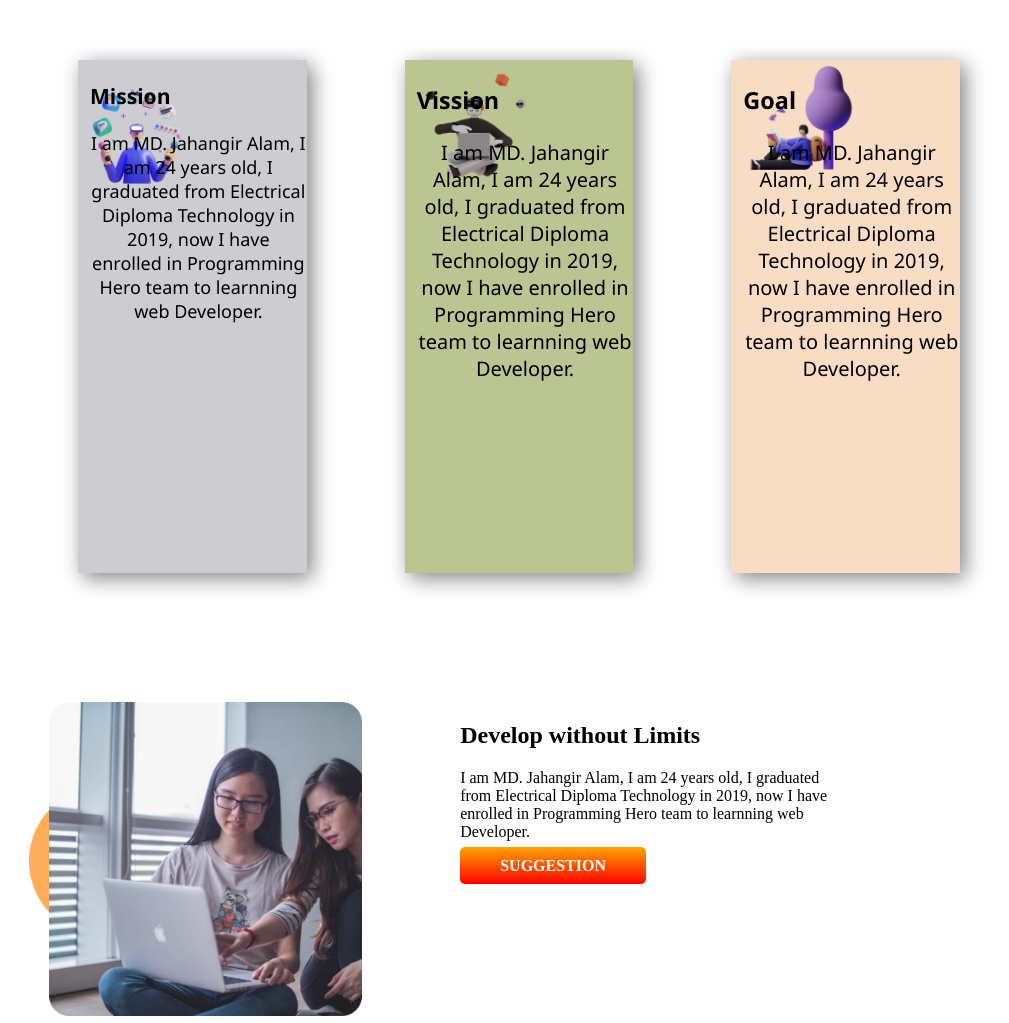
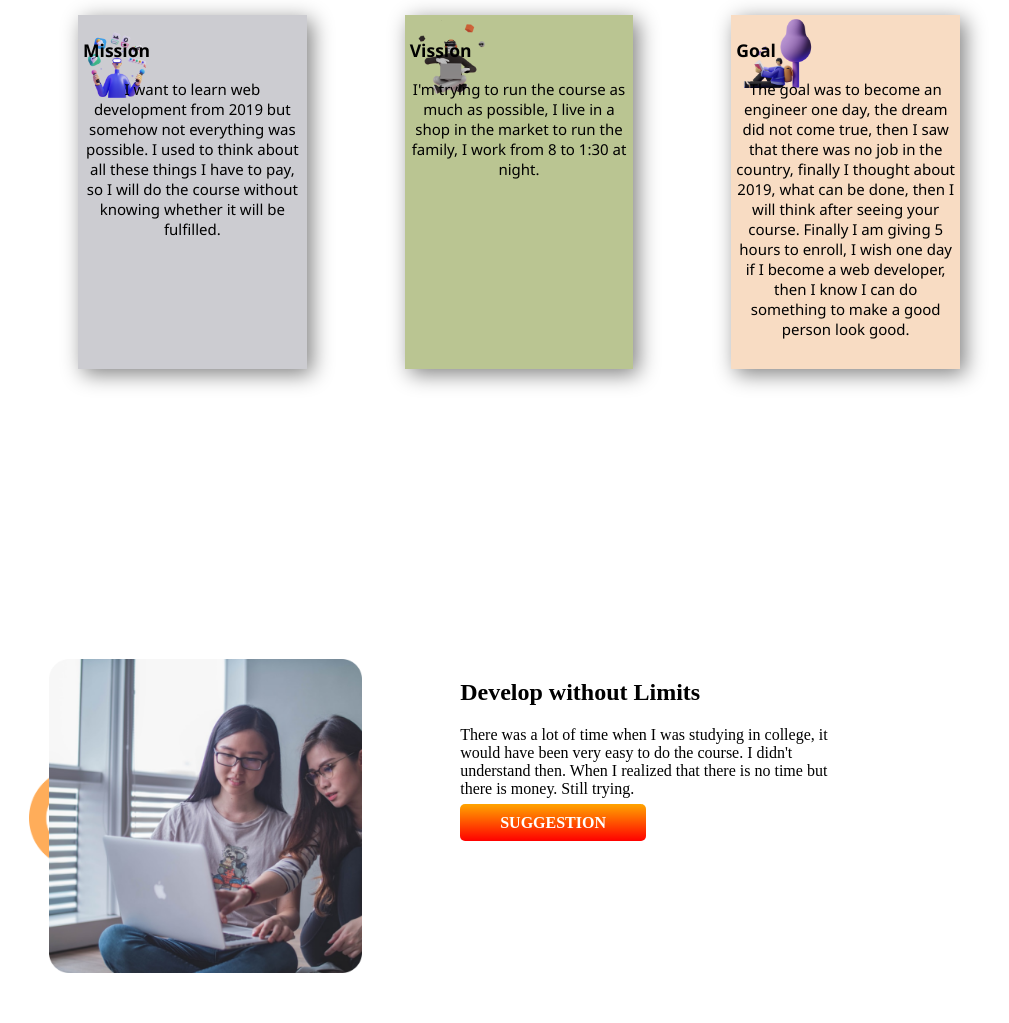
Before and after one commit to Jahangir506/assignment-mission-2022, a plain HTML site: page index.html in a window 1280 px wide. Shown: the part 1020-2043 px from the top of the page, without its empty margins (121-1130 px from the left). Drawn offline with Linux system fonts and the light colour scheme.

Commit message:
complate update

```diff
--- a/index.html
+++ b/index.html
@@ -35,25 +35,24 @@
                 <div class="experience-item-1">
                         <h3>Mission</h3>
                         <p>
-                            I am MD. Jahangir Alam, I am 24 years old, I graduated from Electrical Diploma Technology in 2019, now I have
-                            enrolled
-                            in Programming Hero team to learnning web Developer.
+                            I want to learn web development from 2019 but somehow not everything was possible. I used to think about all these things
+                            I have to pay, so I will do the course without knowing whether it will be fulfilled.
                         </p>
                 </div>
                 <div class="experience-item-2">
                     <h3>Vission</h3>
                     <p>
-                        I am MD. Jahangir Alam, I am 24 years old, I graduated from Electrical Diploma Technology in 2019, now I have
-                        enrolled
-                        in Programming Hero team to learnning web Developer.
+                        I'm trying to run the course as much as possible, I live in a shop in the market to run the family, I work from 8 to
+                        1:30 at night.
                     </p>
                 </div>
                 <div class="experience-item-3">
                     <h3>Goal</h3>
                         <p id="text">
-                            I am MD. Jahangir Alam, I am 24 years old, I graduated from Electrical Diploma Technology in 2019, now I have
-                            enrolled
-                            in Programming Hero team to learnning web Developer.
+                        The goal was to become an engineer one day, the dream did not come true, then I saw that there was no job in the
+                        country, finally I thought about 2019, what can be done, then I will think after seeing your course. Finally I am giving
+                        5 hours to enroll, I wish one day if I become a web developer, then I know I can do something to make a good person look
+                        good.
                         </p>
                 </div>
                </div>
@@ -65,8 +64,8 @@
                 </div>
                 <div  class="half-width">
                     <h2> Develop without Limits </h2>
-                    <p>I am MD. Jahangir Alam, I am 24 years old, I graduated from Electrical Diploma Technology in 2019, now I have enrolled
-                    in Programming Hero team to learnning web Developer.</p>
+                    <p> There was a lot of time when I was studying in college, it would have been very easy to do the course. I didn't
+                    understand then. When I realized that there is no time but there is money. Still trying.</p>
                     <a class="link-button" target="_link" href="https://jahangir506.github.io/assignment-mission-2022/">SUGGESTION</a>
                 </div>
         </section>
@@ -74,9 +73,8 @@
         <section class="shape-4 flexible-container">
                 <div class="half-width">
                     <h2> Know Our Global Commutiy </h2>
-                    <p>I am MD. Jahangir Alam, I am 24 years old, I graduated from Electrical Diploma Technology in 2019, now I have
-                        enrolled
-                        in Programming Hero team to learnning web Developer.</p>
+                    <p>I am doing the course, as much as I am giving time, I know how I think I will study, but not to mention that your course
+                    is very good and I am very happy.</p>
                     <a class="link-button" target="_link" href="https://www.facebook.com/MD.Jahangir.Alam.JK/">FACEBOOK-LINK</a>
                 </div>
                 <div class="half-width">
@@ -84,7 +82,12 @@
                 </div>
 
         </section>
-        <section class="shape-5 flexible-container">
+        <section class="shape-5">
+
+                        <div class="font-center-2">
+                            <h2> My Mission in <span class="orange-color">2022</span></h2>
+                        </div>
+                 <div class="flexible-container">
                         <div class="half-width">
                             <img src="pictures/app.png" alt="">
                         </div>
@@ -95,6 +98,7 @@
                                 in Programming Hero team to learnning web Developer.</p>
                             <a class="link-button" target="_link" href="https://surokkha.gov.bd/">VACCINE SITE</a>
                         </div>
+                 </div>
         </section>
         <footer class="foter-all">
            <div id="footer-center">
--- a/style.css
+++ b/style.css
@@ -18,13 +18,14 @@ h3{
 .shape-2{
     display: grid;
     text-align:  center;
-    font-size: 50px;
+    font-size: 40px;
     font-family: 'Segoe UI', Tahoma, Geneva, Verdana, sans-serif;
 }
 .half-width{
     width: 40%;
     font-family: 'Times New Roman', Times, serif;
     padding-left: 2%;
+    text-align: top;
 }
 .half-width img{
     width: 80%;
@@ -44,62 +45,72 @@ h3{
     background-image: url(shapes/shape-1.png);
     background-repeat: no-repeat;
     background-position: left;
-    background-size: 150px 150px;
+    background-size: 100px;
 
 }
 .shape-4{
     background-image: url(shapes/shape-1.png);
     background-repeat: no-repeat;
     background-position: right;
-    background-size: 250px;
+    background-size: 28%;
 }
-.center{
-    text-align: center;
+.shape-5{
+    display: grid;
+    font-size: 16px;
+    background-image: url(shapes/shape-1.png);
+    background-repeat: no-repeat;
+    background-position: left;
+    background-size: 25%;
+    font-family: 'Segoe UI', Tahoma, Geneva, Verdana, sans-serif;
+}
+.font-center-2{
+        text-align: center;
+        font-size: 50px;
 }
 .experience-item-1{
-    width: 60%;
-    height: 150%;
+    width: 50%;
+    height: 100%;
     margin-left: 5%;
     margin-right: 5%;
-    padding-left: 12px;
+    padding: 5px;
     box-shadow: 5px 5px 20px gray;
-    font-size: 18px;
+    font-size: 15px;
      background-image: url(illustrators/illustrator-1.png);
-    background-size: 60%;
+    background-size: 40%;
     background-repeat: no-repeat;
     background-color: rgb(204, 204, 209);
 
 }
 .experience-item-2{
-    width: 60%;
-    height: 150%;
+    width: 50%;
+    height: 100%;
     margin-left: 5%;
     margin-right: 5%;
-    padding-left: 12px;
+    padding: 5px;
     box-shadow: 5px 5px 20px gray;
-    font-size: 20px;
-     background-image: url(illustrators/illustrator-2.png);
-    background-size: 60%;
+    font-size: 15px;
+    background-image: url(illustrators/illustrator-2.png);
+    background-size: 40%;
     background-repeat: no-repeat;
     background-color: rgb(186, 197, 146);
 }
 .experience-item-3{
-    width: 60%;
-    height: 150%;
+    width: 50%;
+    height: 100%;
     margin-left: 5%;
     margin-right: 5%;
-    padding-left: 12px;
+    padding: 5px;
     box-shadow: 5px 5px 20px gray;
-    font-size: 20px;
+    font-size: 15px;;
     background-image: url(illustrators/illustrator-3.png);
-    background-size: 60%;
+    background-size: 40%;
     background-repeat: no-repeat;
     background-color: rgb(248, 220, 195);
 }
 
 #linear-gradience{
-        border-left: 7px solid;
-        border-image-slice: linear-gradient(blue, cyan);
+        border-left: 4px solid;
+        border-image: linear-gradient(Black, red);
         border-image-slice: 1;
 }
 .foter-all{
```
Lines whose indentation alone changed are shown as unchanged.
